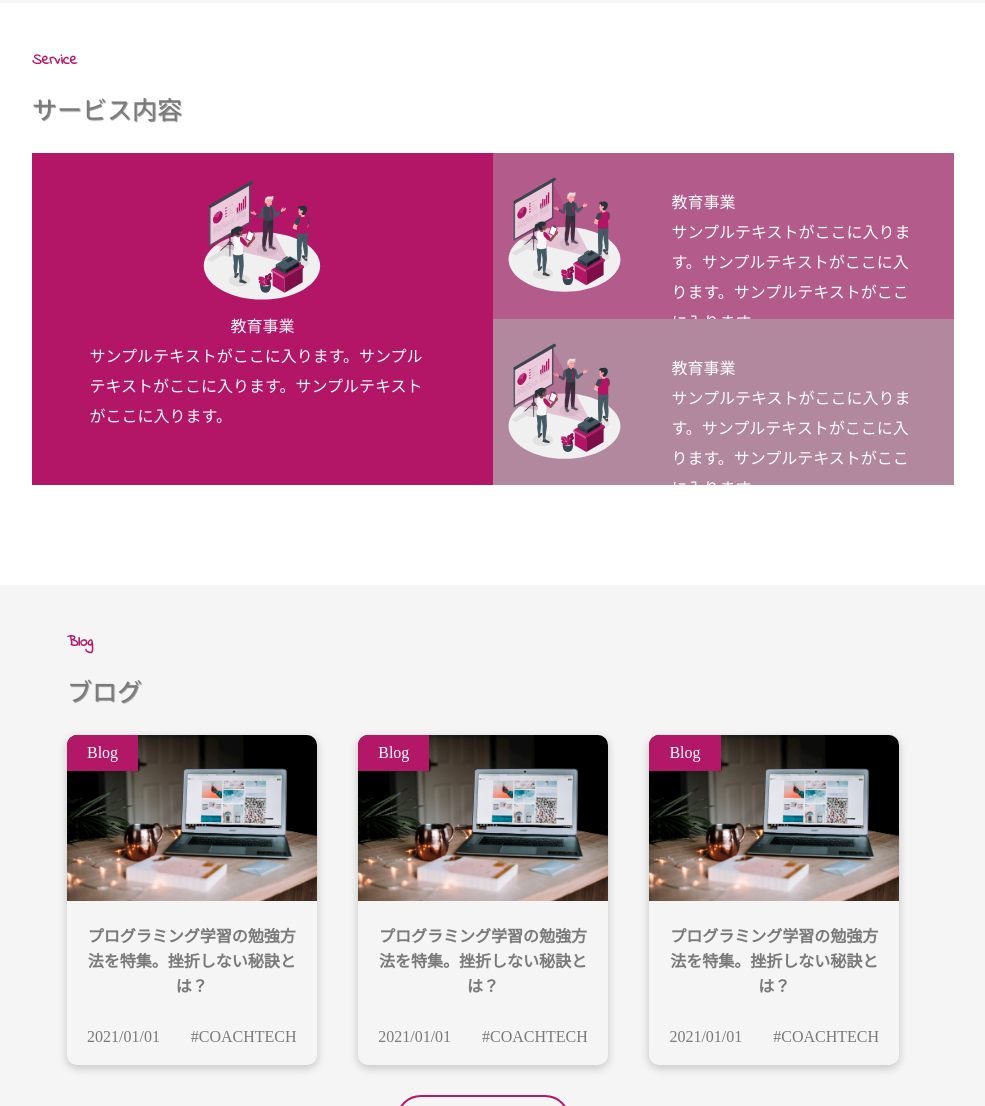
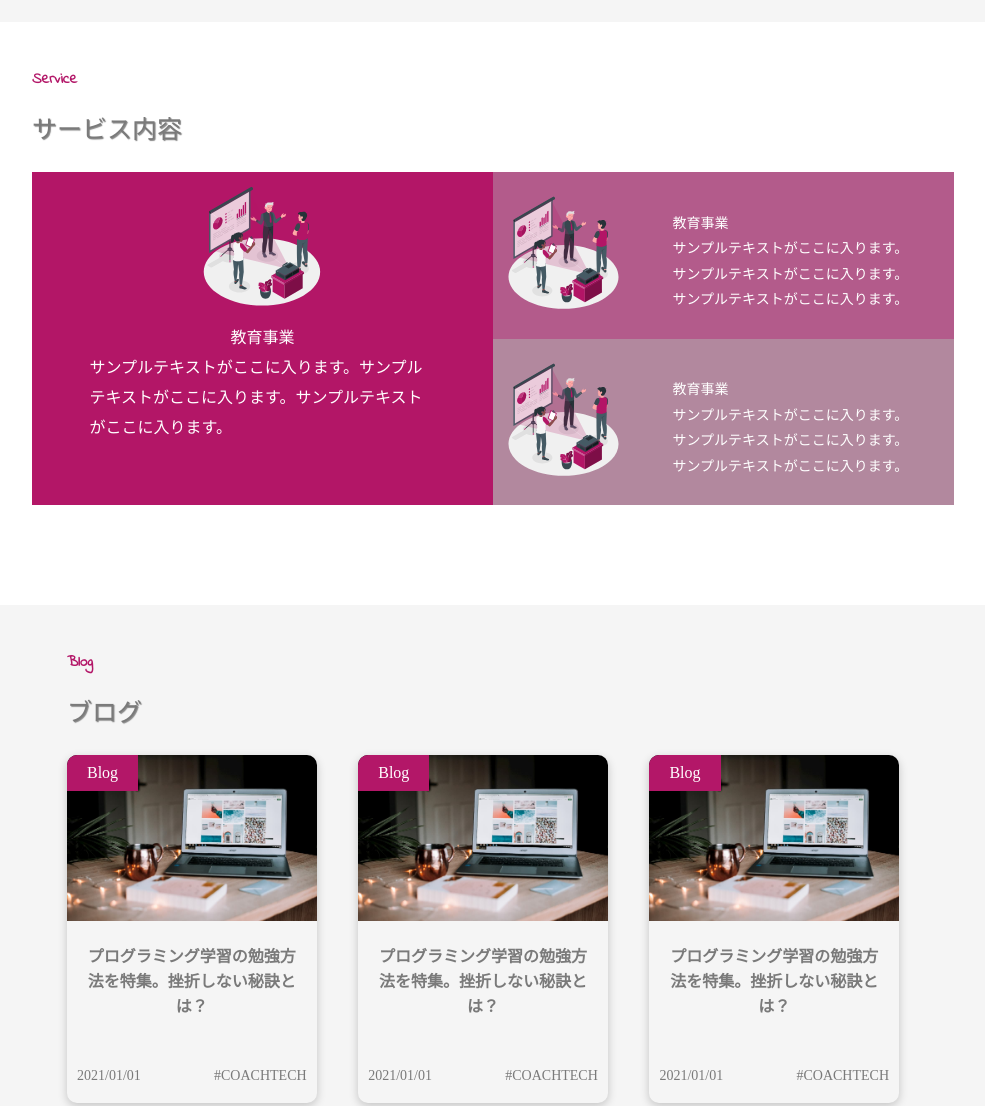
Before and after one commit to i-system-yaa999/Web-Design_Chapter3_EX, a plain HTML site: page index.html in a window 1280 px wide. Shown: the part 1574-2680 px from the top of the page, without its empty margins (157-1142 px from the left). Drawn offline with Linux system fonts and the light colour scheme.

Commit message:
update 211119-A

```diff
--- a/css/style.css
+++ b/css/style.css
@@ -36,7 +36,7 @@ main{
 }
 /* ---------------------------------------------------- */
 .catchcopy-container{
-  /* height:45vw; */
+  height:30vw;
   /* background:cornflowerblue; */
 }
   .catchcopy-contents{
@@ -44,20 +44,20 @@ main{
   }
 
     .catchcopy-img{
-      /* position: absolute;
-      left: 40vw; */
-      margin-left: 40vw;
+      position: absolute;
+      left: 40vw;
+      /* margin-left: 40vw; */
     }
       .catchcopy-img img{
         width: 60vw;
       }
 
     .catchcopy-string{
-      /* position: absolute;
+      position: absolute;
       left: 20vw;
-      width: 500px; */
-      margin-top: -500px;
-      margin-left: 20vw;
+      /* width: 500px; */
+      /* margin-top: -500px;
+      margin-left: 20vw; */
     }
       .catchcopy-string-e{
         font-size: 65px;
@@ -217,21 +217,25 @@ main{
       background-color: #B31667;
       grid-column: 1/2;
       grid-row: 1/3;
-      display: grid;
-      place-items: center;
+      /* display: grid; */
+      /* place-items: center; */
     }
       .service-contents-chilled-1-img{
-        margin-top: -30px;
+        /* margin-top: -30px; */
+        margin:10px auto;
         width: 10vw;
       }
       .service-contents-chilled-1-string{
         text-align: left;
         width: 27vw;
         line-height: 30px;
-        margin-top: -100px;
+        /* margin-top: -100px; */
+        margin: 0 auto;
       }
         .service-contents-chilled-1-string1{
           text-align: center;
+        }
+        .service-contents-chilled-1-string2{
         }
 
     .service-contents-chilled-2{
@@ -247,11 +251,14 @@ main{
       .service-contents-chilled-2-string{
         text-align: left;
         width: 20vw;
-        line-height: 30px;
-        margin: 35px;
+        line-height: 2vw;
+        margin: 3vw;
+        font-size: 14px;
       }
         .service-contents-chilled-2-string1{
           text-align: left;
+        }
+        .service-contents-chilled-2-string2{
         }
 
     .service-contents-chilled-3{
@@ -267,11 +274,14 @@ main{
       .service-contents-chilled-3-string{
         text-align: left;
         width: 20vw;
-        line-height: 30px;
-        margin: 35px;
+        line-height: 2vw;
+        margin: 3vw;
+        font-size: 14px;
       }
         .service-contents-chilled-3-string1{
           text-align: left;
+        }
+        .service-contents-chilled-3-string2{
         }
 
 
@@ -328,14 +338,16 @@ main{
         .blog-card-contents{
           padding: 20px 20px;
         }
-        .blog-card-note{
-          line-height: 25px;
-          text-align: center;
-        }
+          .blog-card-note{
+            line-height: 25px;
+            text-align: center;
+          }
         .blog-cardtag{
           padding: 30px 0 0;
+          margin: 0 10px 20px;
           display: flex;
           justify-content: space-between;
+          font-size: 14px;
         }
           .blog-cardtag-date{
           }
@@ -487,5 +499,5 @@ main{
   background-color: #F5F5F5;
   margin: 50px 0 0;
   height: 80px;
-    font-size: 15px;
+  font-size: 15px;
 }
--- a/index.html
+++ b/index.html
@@ -95,7 +95,7 @@
             </div>
             <div class="service-contents-chilled-1-string">
               <p class="service-contents-chilled-1-string1">教育事業</p>
-              <p>サンプルテキストがここに入ります。サンプルテキストがここに入ります。サンプルテキストがここに入ります。</p>
+              <p class="service-contents-chilled-1-string2">サンプルテキストがここに入ります。サンプルテキストがここに入ります。サンプルテキストがここに入ります。</p>
             </div>
           </div>
           <div class="service-contents-chilled-2">
@@ -104,7 +104,7 @@
             </div>
             <div class="service-contents-chilled-2-string">
               <p class="service-contents-chilled-2-string1">教育事業</p>
-              <p>サンプルテキストがここに入ります。サンプルテキストがここに入ります。サンプルテキストがここに入ります。</p>
+              <p class="service-contents-chilled-2-string2">サンプルテキストがここに入ります。サンプルテキストがここに入ります。サンプルテキストがここに入ります。</p>
             </div>
           </div>
           <div class="service-contents-chilled-3">
@@ -113,7 +113,7 @@
             </div>
             <div class="service-contents-chilled-3-string">
               <p class="service-contents-chilled-3-string1">教育事業</p>
-              <p>サンプルテキストがここに入ります。サンプルテキストがここに入ります。サンプルテキストがここに入ります。</p>
+              <p class="service-contents-chilled-3-string2">サンプルテキストがここに入ります。サンプルテキストがここに入ります。サンプルテキストがここに入ります。</p>
             </div>
           </div>
         </div>
@@ -133,10 +133,10 @@
             </div>
             <div class="blog-card-contents">
               <h2 class="blog-card-note">プログラミング学習の勉強方法を特集。挫折しない秘訣とは？</h2>
+            </div>
             <div class="blog-cardtag">
               <p class="blog-cardtag-date">2021/01/01</p>
               <p class="blog-cardtag-name">#COACHTECH</p>
-              </div>
             </div>
           </div>
 
@@ -147,10 +147,10 @@
             </div>
             <div class="blog-card-contents">
               <h2 class="blog-card-note">プログラミング学習の勉強方法を特集。挫折しない秘訣とは？</h2>
+            </div>
             <div class="blog-cardtag">
               <p class="blog-cardtag-date">2021/01/01</p>
               <p class="blog-cardtag-name">#COACHTECH</p>
-              </div>
             </div>
           </div>
 
@@ -161,10 +161,10 @@
             </div>
             <div class="blog-card-contents">
               <h2 class="blog-card-note">プログラミング学習の勉強方法を特集。挫折しない秘訣とは？</h2>
+            </div>
             <div class="blog-cardtag">
               <p class="blog-cardtag-date">2021/01/01</p>
               <p class="blog-cardtag-name">#COACHTECH</p>
-              </div>
             </div>
           </div>
         </div>
```
Lines whose indentation alone changed are shown as unchanged.
